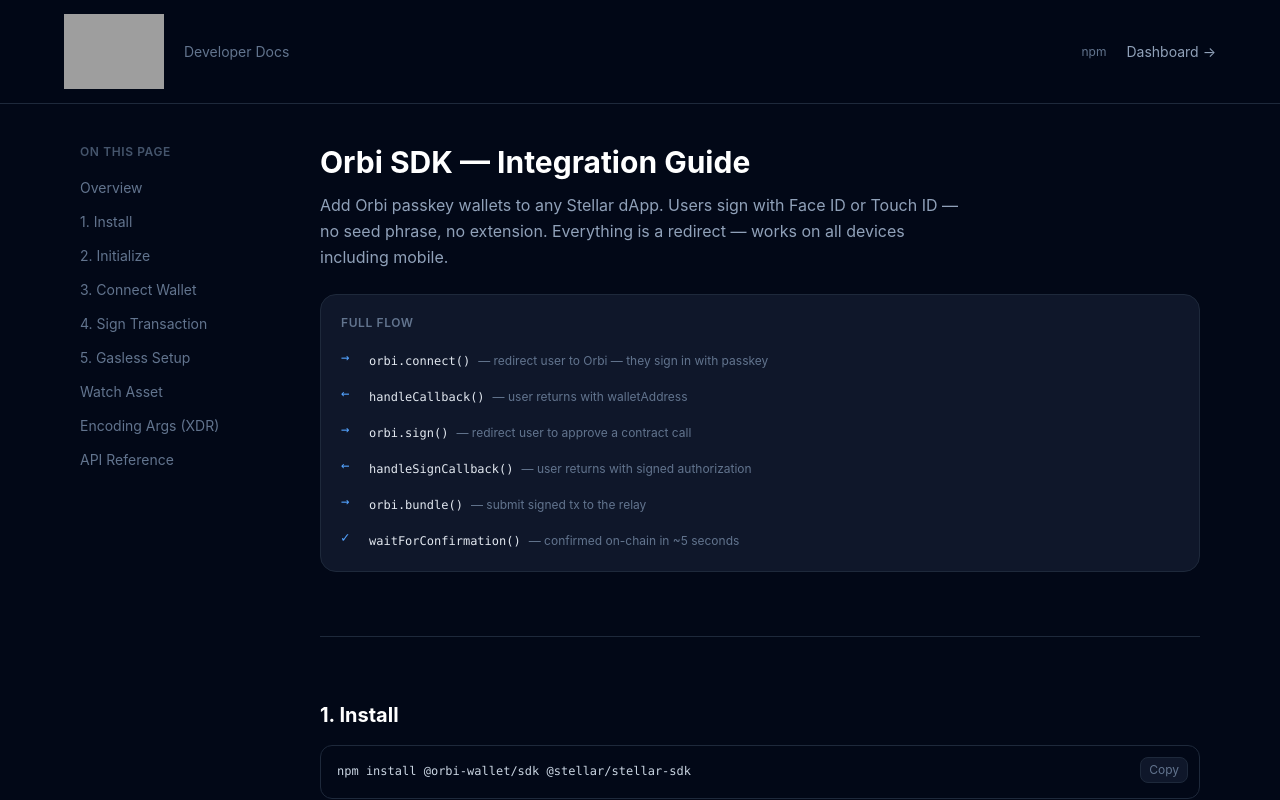
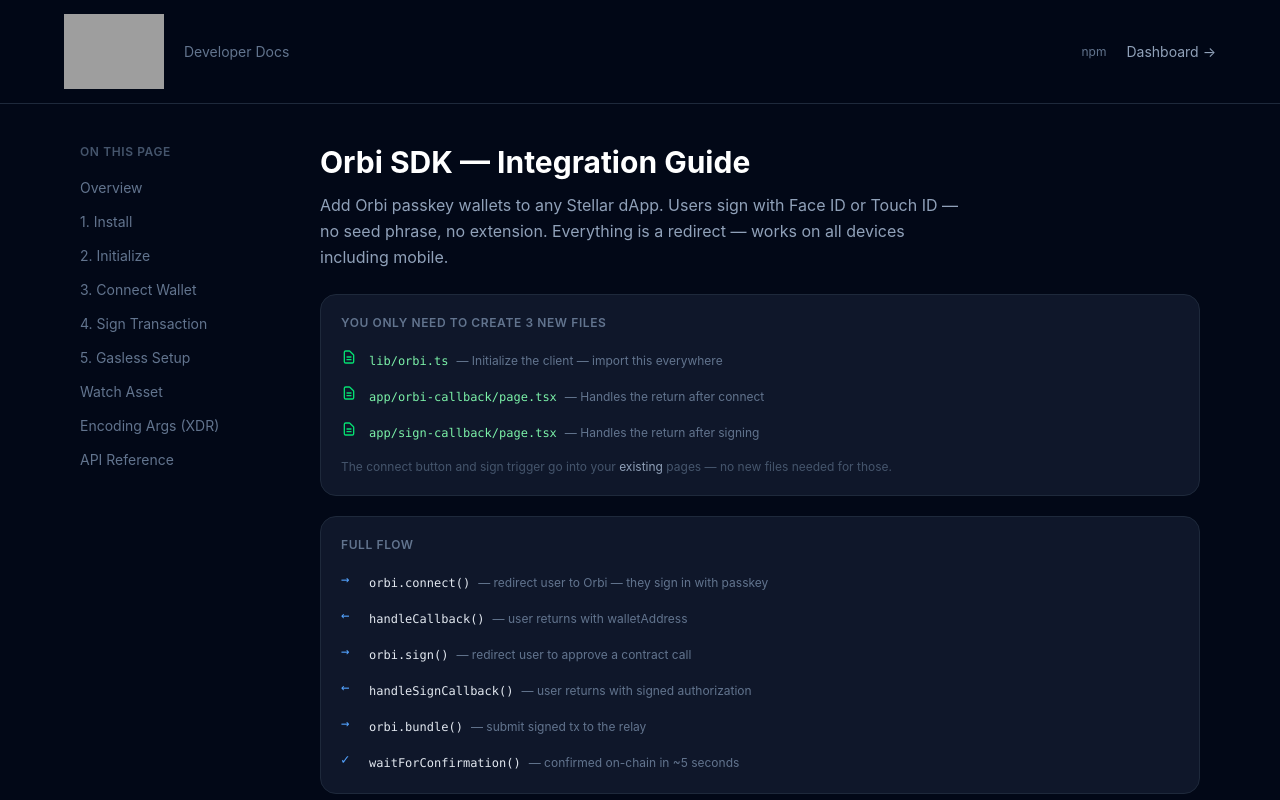
Before and after one commit to Novablitz404/orbi-smart-wallet, a Next.js app in the folder developers/: page /docs in a window 1280 px wide. Shown: the top 800 px of the page. Built offline with nearby package versions, Linux system fonts and the light colour scheme; grey boxes are pictures that could not be loaded.

Commit message:
Docs: show '3 files to create' upfront in overview

```diff
--- a/developers/app/docs/page.tsx
+++ b/developers/app/docs/page.tsx
@@ -133,6 +133,31 @@
             <p className="text-slate-400 leading-relaxed max-w-prose mb-6">
               Add Orbi passkey wallets to any Stellar dApp. Users sign with Face ID or Touch ID — no seed phrase, no extension. Everything is a redirect — works on all devices including mobile.
             </p>
+
+            {/* Files to create */}
+            <div className="bg-[#0f172a] border border-[#1e293b] rounded-2xl p-5 mb-5">
+              <p className="text-xs font-semibold text-slate-500 uppercase tracking-wider mb-4">You only need to create 3 new files</p>
+              <div className="space-y-3">
+                {[
+                  { file: 'lib/orbi.ts', desc: 'Initialize the client — import this everywhere' },
+                  { file: 'app/orbi-callback/page.tsx', desc: 'Handles the return after connect' },
+                  { file: 'app/sign-callback/page.tsx', desc: 'Handles the return after signing' },
+                ].map(({ file, desc }) => (
+                  <div key={file} className="flex items-start gap-3">
+                    <svg className="w-4 h-4 text-green-400 shrink-0 mt-0.5" fill="none" viewBox="0 0 24 24" stroke="currentColor">
+                      <path strokeLinecap="round" strokeLinejoin="round" strokeWidth={2} d="M9 12h6m-6 4h6m2 5H7a2 2 0 01-2-2V5a2 2 0 012-2h5.586a1 1 0 01.707.293l5.414 5.414a1 1 0 01.293.707V19a2 2 0 01-2 2z" />
+                    </svg>
+                    <div>
+                      <code className="text-green-300 text-xs">{file}</code>
+                      <span className="text-slate-500 text-xs ml-2">— {desc}</span>
+                    </div>
+                  </div>
+                ))}
+              </div>
+              <p className="text-slate-600 text-xs mt-4">
+                The connect button and sign trigger go into your <span className="text-slate-400">existing</span> pages — no new files needed for those.
+              </p>
+            </div>
 
             <div className="bg-[#0f172a] border border-[#1e293b] rounded-2xl p-5 space-y-3">
               <p className="text-xs font-semibold text-slate-500 uppercase tracking-wider mb-4">Full flow</p>
```
